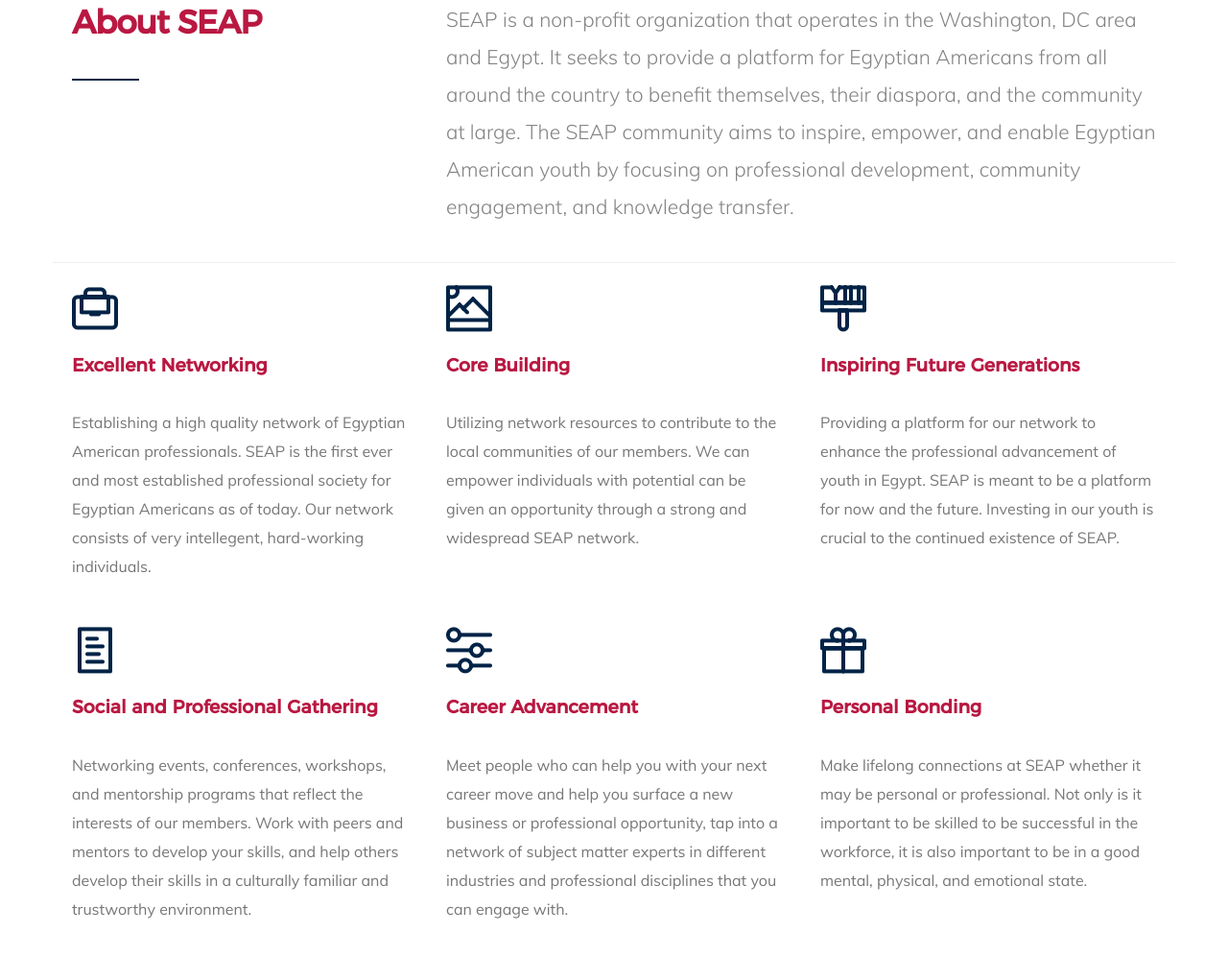
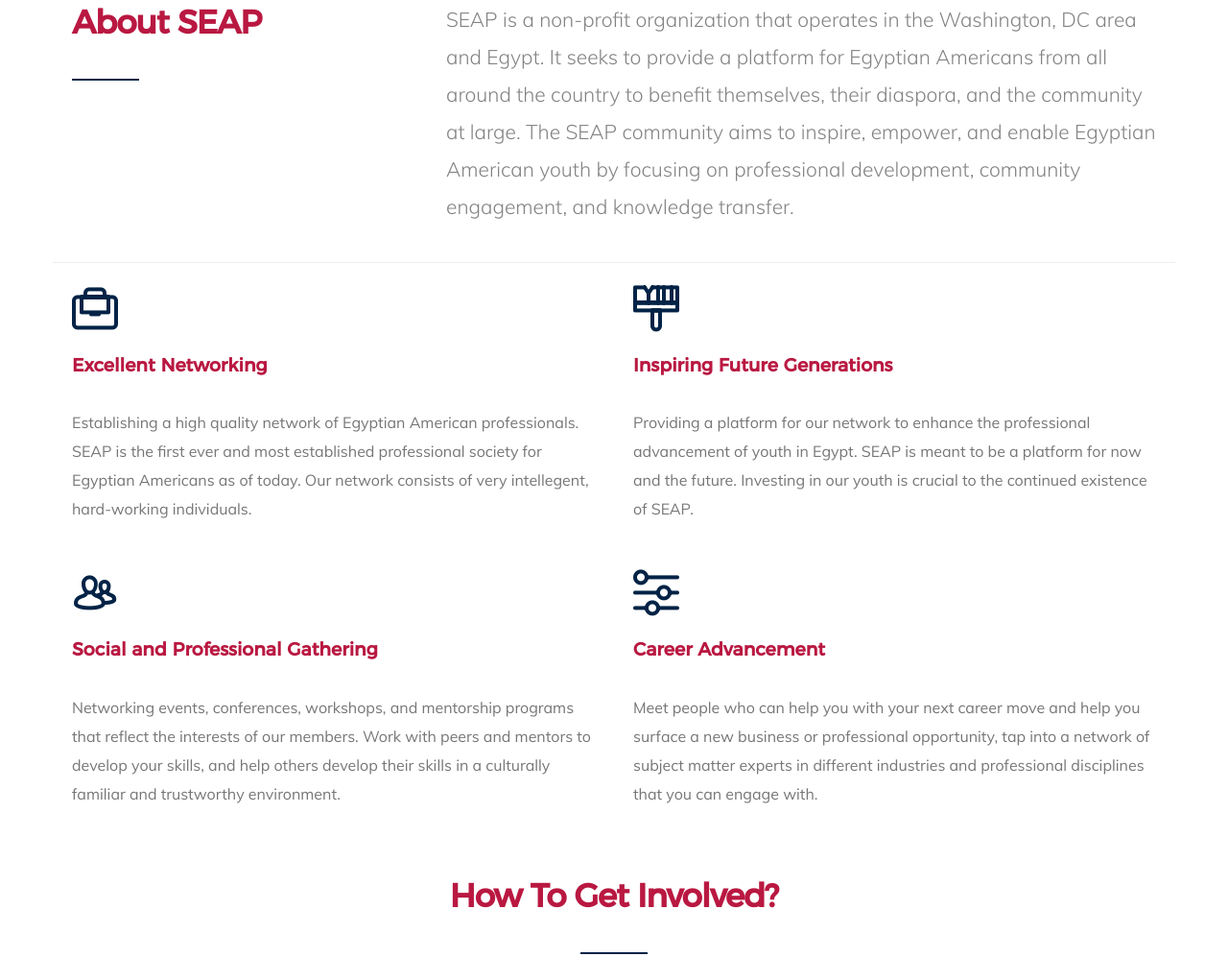
Before and after one commit to sherifsarhan/SEAP, a website: page public/index.html in a window 1280 px wide. Shown: the part 871-1868 px from the top of the page at 96% size. Drawn offline with nearby package versions, Linux system fonts and the light colour scheme; files whose address does not match are found by name.

Commit message:
cut down about-features to four features. made them two per row.

```diff
--- a/public/index.html
+++ b/public/index.html
@@ -182,7 +182,7 @@
 
         <div class="row about-features">
 
-            <div class="features-list block-1-3 block-m-1-2 block-mob-full group">
+            <div class="features-list block-1-2 block-m-1-2 block-mob-full group">
 
                 <div class="bgrid feature" data-aos="fade-up">
 
@@ -194,21 +194,6 @@
 
                         <p>Establishing a high quality network of Egyptian American professionals. SEAP is the first ever and most established professional society for Egyptian Americans as of today. Our network consists of very intellegent, hard-working individuals.
                         </p>
-
-                    </div>
-
-                    </div> <!-- /bgrid -->
-
-                    <div class="bgrid feature" data-aos="fade-up">
-
-                        <span class="icon"><i class="icon-image"></i></span>
-
-                    <div class="service-content">
-                        <h3>Core Building</h3>
-
-                        <p>Utilizing network resources to contribute to the local communities of our members. We can empower individuals with potential can be given an opportunity through a strong and widespread SEAP network.
-                        </p>
-
 
                     </div>
 
@@ -228,10 +213,9 @@
 
                 </div> <!-- /bgrid -->
 
-                    <div class="bgrid feature" data-aos="fade-up">
+                <div class="bgrid feature" data-aos="fade-up">
 
-                        <span class="icon"><i class="icon-file"></i></span>
-
+                    <span class="icon"><i class="icon-users"></i></span>
                     <div class="service-content">
                         <h3>Social and Professional Gathering</h3>
 
@@ -240,7 +224,7 @@
 
                     </div>
 
-                    </div> <!-- /bgrid -->
+                </div> <!-- /bgrid -->
 
                 <div class="bgrid feature" data-aos="fade-up">
 
@@ -251,20 +235,6 @@
 
                         <p>Meet people who can help you with your next career move and help you surface a new business or professional opportunity, tap into a network of subject matter experts in different industries and professional disciplines that you can engage with.
                         </p>
-                    </div>
-
-                </div> <!-- /bgrid -->
-
-                <div class="bgrid feature" data-aos="fade-up">
-
-                    <span class="icon"><i class="icon-gift"></i></span>
-
-                    <div class="service-content">
-                        <h3>Personal Bonding</h3>
-
-                        <p>Make lifelong connections at SEAP whether it may be personal or professional. Not only is it important to be skilled to be successful in the workforce, it is also important to be in a good mental, physical, and emotional state.
-                        </p>
-
                     </div>
 
                 </div> <!-- /bgrid -->
```
